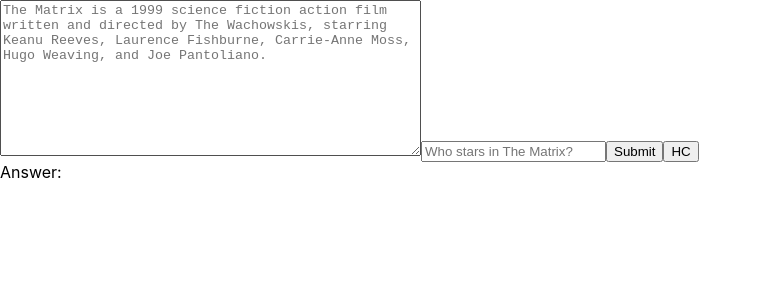
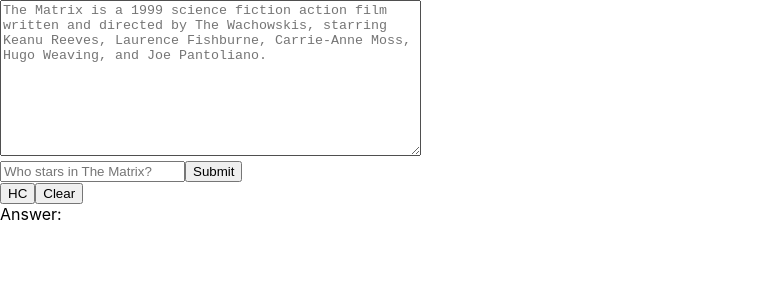
Before and after one commit to ahoward1024/SQuADPDF, a React (Create React App) app in the folder frontend/: page / in a window 1280 px wide. Shown: the top 300 px of the page, without its empty margins (0-762 px from the left). Built offline with nearby package versions, Linux system fonts and the light colour scheme.

Commit message:
Fix automatic OPTIONS requests in server and add clear answer button
The Sanic-CORS library allows for automatic handling of OPTIONS requests
so there is no need to check `request.json` for `None`.

Added a "Clear" button to the answer given in the frontend.

```diff
--- a/frontend/src/App.jsx
+++ b/frontend/src/App.jsx
@@ -65,6 +65,7 @@
           onChange={this.handlePassageChange}
         >
         </textarea>
+        <br/>
         <input
           type="text"
           placeholder={this.state.question}
@@ -75,11 +76,18 @@
           onClick={this.sendData}
         > Submit
         </button>
+        <br/>
         <button
           type="button"
           onClick={this.getHealthCheck}
         > HC
         </button>
+        <button
+          type="button"
+          onClick={() => this.setState({'answer': ''})}
+        > Clear
+        </button>
+        <br/>
         {this.state.hc}
         <div>
           Answer: {this.state.answer}
```
Also changed, not shown: 2 other files (tests, documents, lock files or other folders).
